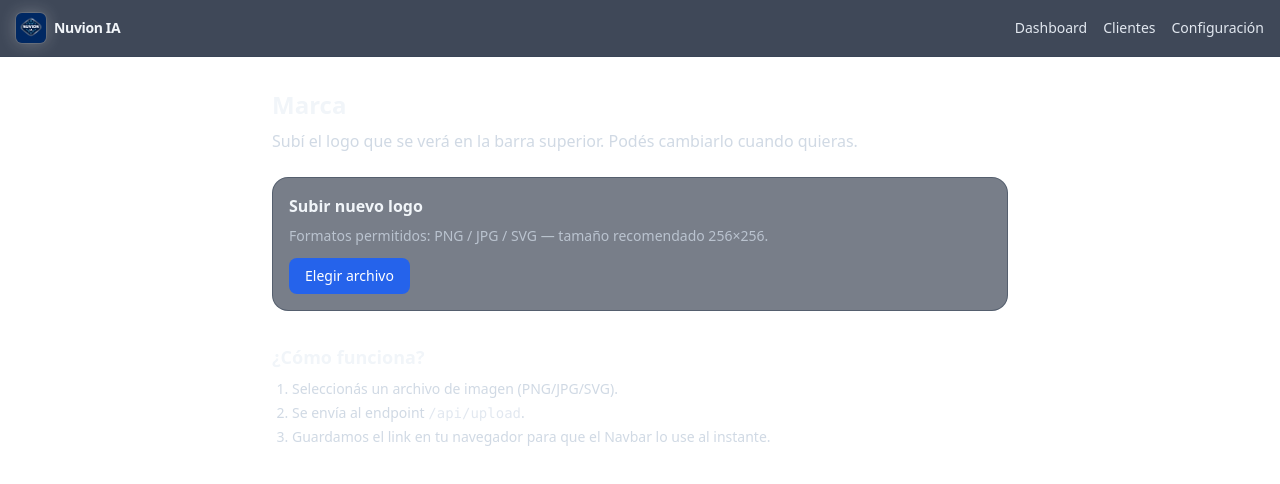
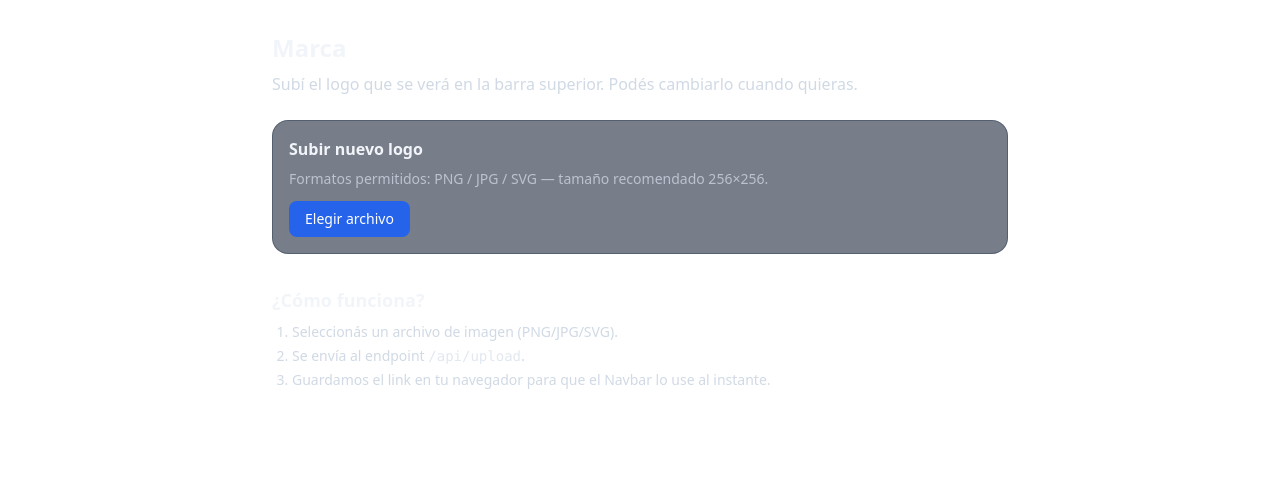
Before and after one commit to ianuvion/nuvion-ia, a Next.js app: page /configuracion/brand in a window 1280 px wide. Shown: the top 484 px of the page. Built offline with nearby package versions, Linux system fonts and the light colour scheme.

Commit message:
Update layout.tsx

```diff
--- a/app/layout.tsx
+++ b/app/layout.tsx
@@ -1,11 +1,16 @@
 // app/layout.tsx
-import type { Metadata } from "next";
-import "./globals.css";
-import Navbar from "./components/Navbar";
+
+// 🔒 Fuerza rendering dinámico en todo el árbol (evita SSG/ISR y timeouts de build)
+export const dynamic = 'force-dynamic';
+export const revalidate = 0;
+
+import './globals.css';
+import type { Metadata } from 'next';
+import React from 'react';
 
 export const metadata: Metadata = {
-  title: "Nuvion IA",
-  description: "Dashboard y herramientas de Nuvion IA",
+  title: 'Nuvion IA',
+  description: 'Plataforma de automatización con IA',
 };
 
 export default function RootLayout({
@@ -15,13 +20,7 @@ export default function RootLayout({
 }) {
   return (
     <html lang="es">
-      <body className="antialiased">
-        {/* NAVBAR global con logo metálico */}
-        <Navbar />
-
-        {/* Contenido principal de cada página */}
-        <main>{children}</main>
-      </body>
+      <body>{children}</body>
     </html>
   );
 }
```
